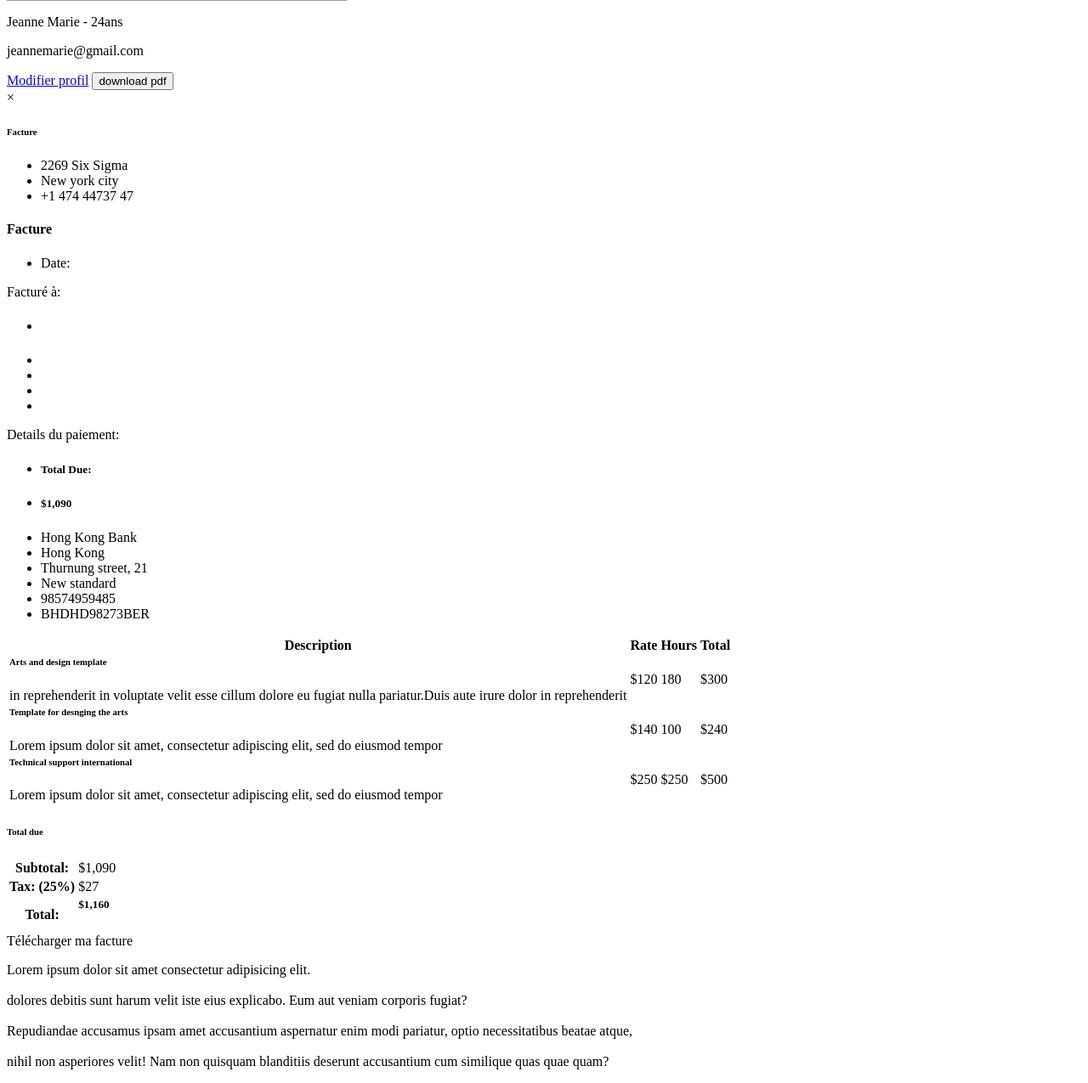
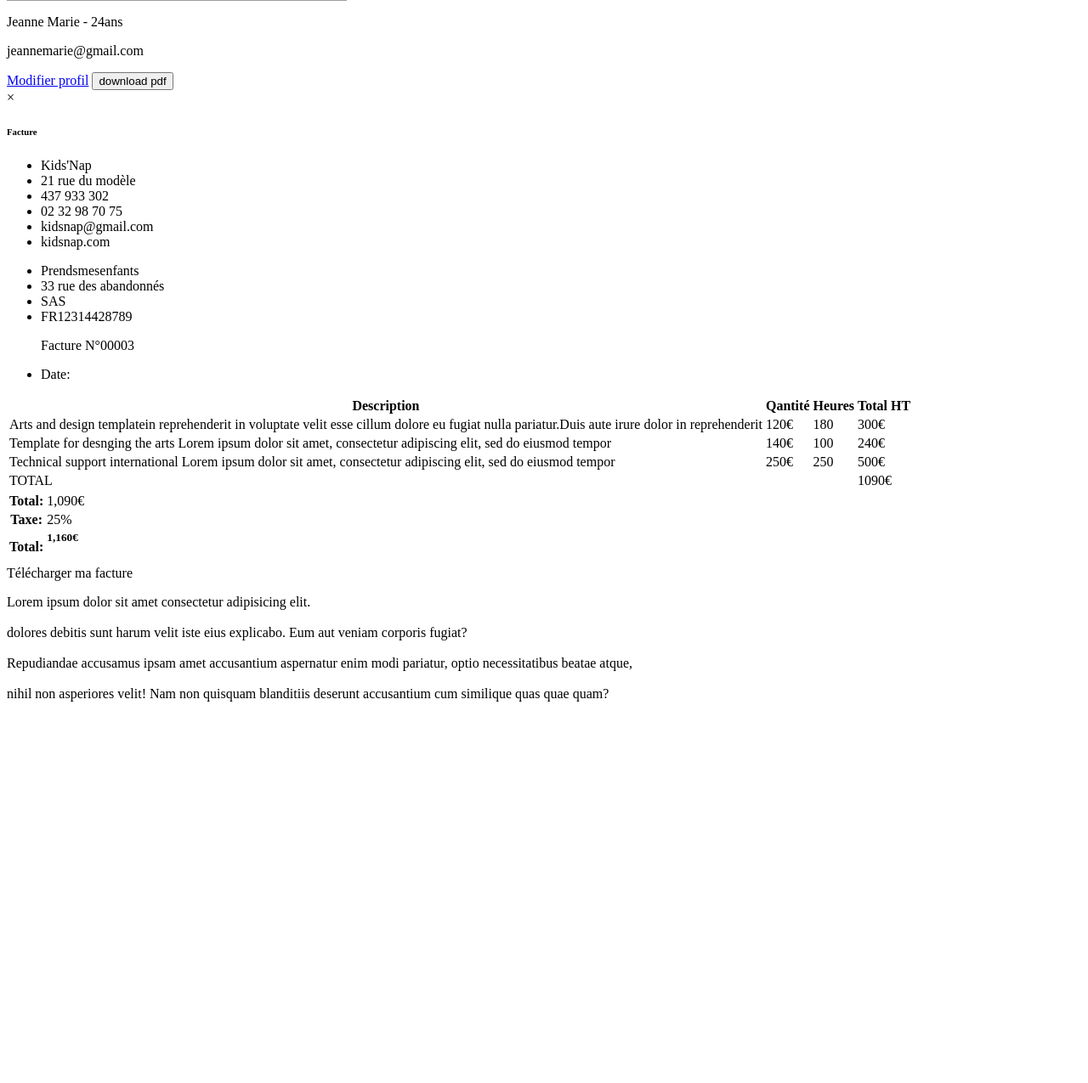
Before and after one commit to QVan27/KidsNap, a PHP site: page /dashboard-parents.php in a window 1280 px wide. Shown: the part 751-2026 px from the top of the page at 85% size. After the commit the page ends 1577 px from the top, so only its background shows below. Run offline with PHP 8.4, Linux system fonts and the light colour scheme; data that the repository does not hold is empty; grey boxes are pictures that could not be loaded.

Commit message:
facture unfinished

```diff
--- a/base_mvc/App/Views/dashboard-parents.php
+++ b/base_mvc/App/Views/dashboard-parents.php
@@ -19,10 +19,10 @@
 
             <!-- <a id="mybtn" class="btnprofil">Télécharger ma facture</a> -->
             <button class="btnprofil" id="download"> download pdf</button>
-            <div id="window" class="facture-modal">
+            <div id="facture" class="facture-modal">
                 <div class="facture-modal-content">
                     <span class="facture-close">&times;</span>
-                    <div class="facture" id="facture">
+                    <div class="facture" id="invoice">
                         <div class="facture-header">
                             <h6 class="facture-title text-primary">Facture</h6>
                         </div>
@@ -30,65 +30,35 @@
                         <div class="facture-body">
                             <div class="left-facture top-facture">
                                 <div class="text-facture-left">
-                                    <ul class="list list-unstyled mb-0 facture-text-left">
-                                        <li>2269 Six Sigma</li>
-                                        <li>New york city</li>
-                                        <li>+1 474 44737 47 </li>
-                                    </ul>
-                                </div>
-
-                                <div class="text-sm-right">
-                                    <h4 class="facture-color mb-2 mt-md-2">Facture </h4>
-                                    <!-- #BBB1243 -->
-                                    <ul class="list list-unstyled mb-0">
-                                        <li>Date: <span class="font-weight-semibold">
-                                                <!-- <?php echo $particuliers->created_at; ?> -->
-                                            </span></li>
+                                    <ul class="facture-text-left">
+                                        <li>Kids'Nap</li>
+                                        <li>21 rue du modèle</li>
+                                        <li>437 933 302</li>
+                                        <li>02 32 98 70 75</li>
+                                        <li>kidsnap@gmail.com</li>
+                                        <li>kidsnap.com</li>
                                     </ul>
                                 </div>
                             </div>
 
                             <div class="facture-name">
-                                <div class="facture-text-left">
-                                    <span class="text-muted">Facturé à:</span>
-                                    <ul class="list list-unstyled mb-0">
-                                        <li>
-                                            <h5 class="my-2">
-                                                <!-- <?php echo $particuliers->firstname . ' ' . $particuliers->lastname; ?> -->
-                                            </h5>
-                                        </li>
-                                        <li></li>
-                                        <li>
-                                            <!-- <?php echo $particuliers->adresse; ?> -->
-                                        </li>
-                                        <li>
-                                            <!-- <?php echo $particuliers->postal . ' ' . $particuliers->ville; ?> -->
-                                        </li>
-                                        <li><a href="#" data-abc="true">
-                                                <!-- <?php echo $particuliers->email; ?> -->
-                                            </a></li>
-                                    </ul>
-                                </div>
-
-                                <div class="mb-2 ml-auto"> <span class="text-muted">Details du paiement:</span>
-                                    <div class="d-flex flex-wrap wmin-md-400">
-                                        <ul class="list list-unstyled mb-0 text-left">
-                                            <li>
-                                                <h5 class="my-2">Total Due:</h5>
-                                            </li>
-                                        </ul>
+                                <div class="facture-text-right">
+                                    <div class="info-client">
                                         <ul class="list list-unstyled text-right mb-0 ml-auto">
-                                            <li>
-                                                <h5 class="font-weight-semibold my-2">$1,090</h5>
-                                            </li>
-                                            <li><span class="font-weight-semibold">Hong Kong Bank</span></li>
-                                            <li>Hong Kong</li>
-                                            <li>Thurnung street, 21</li>
-                                            <li>New standard</li>
-                                            <li><span class="font-weight-semibold">98574959485</span></li>
-                                            <li><span class="font-weight-semibold">BHDHD98273BER</span></li>
+                                            <li><span class="font-weight-semibold">Prendsmesenfants</span></li>
+                                            <li>33 rue des abandonnés</li>
+                                            <li>SAS</li>
+                                            <li>FR12314428789</li>
                                         </ul>
                                     </div>
+                                </div>
+                                <div class="text-date-left">
+                                    <ul class="list list-unstyled mb-0">
+                                        <p>Facture N°00003</p>
+                                        <li>Date: <span class="font-weight-semibold">
+                                                <!-- <?php echo $pro->created_at; ?> -->
+                                            </span></li>
+                                    </ul>
                                 </div>
                             </div>
                         </div>
@@ -97,41 +67,49 @@
                                 <thead>
                                     <tr>
                                         <th>Description</th>
-                                        <th>Rate</th>
-                                        <th>Hours</th>
-                                        <th>Total</th>
+                                        <th>Qantité</th>
+                                        <th>Heures</th>
+                                        <th>Total HT</th>
                                     </tr>
                                 </thead>
                                 <tbody>
                                     <tr>
                                         <td>
-                                            <h6 class="mb-0">Arts and design template</h6> <span class="text-muted">in
+                                            <p class="mb-0">Arts and design templatein
                                                 reprehenderit in voluptate velit esse cillum dolore eu fugiat nulla
-                                                pariatur.Duis aute irure dolor in reprehenderit</span>
+                                                pariatur.Duis aute irure dolor in reprehenderit</p>
                                         </td>
-                                        <td>$120</td>
+                                        <td>120€</td>
                                         <td>180</td>
-                                        <td><span class="font-weight-semibold">$300</span></td>
+                                        <td><span class="font-weight-semibold">300€</span></td>
                                     </tr>
                                     <tr>
                                         <td>
-                                            <h6 class="mb-0">Template for desnging the arts</h6> <span class="text-muted">Lorem
+                                            <p class="mb-0">Template for desnging the arts Lorem
                                                 ipsum dolor sit amet, consectetur adipiscing elit, sed do eiusmod
-                                                tempor</span>
+                                                tempor</p>
                                         </td>
-                                        <td>$140</td>
+                                        <td>140€</td>
                                         <td>100</td>
-                                        <td><span class="font-weight-semibold">$240</span></td>
+                                        <td><span class="font-weight-semibold">240€</span></td>
                                     </tr>
                                     <tr>
                                         <td>
-                                            <h6 class="mb-0">Technical support international</h6> <span class="text-muted">Lorem
+                                            <p class="mb-0">Technical support international Lorem
                                                 ipsum dolor sit amet, consectetur adipiscing elit, sed do eiusmod
-                                                tempor</span>
+                                                tempor</p>
                                         </td>
-                                        <td>$250</td>
-                                        <td>$250</td>
-                                        <td><span class="font-weight-semibold">$500</span></td>
+                                        <td>250€</td>
+                                        <td>250</td>
+                                        <td><span class="font-weight-semibold">500€</span></td>
+                                    </tr>
+                                    <tr>
+                                        <td>
+                                            TOTAL
+                                        </td>
+                                        <td></td>
+                                        <td></td>
+                                        <td>1090€</td>
                                     </tr>
                                 </tbody>
                             </table>
@@ -139,22 +117,21 @@
                         <div class="facture-body">
                             <div class="d-md-flex flex-md-wrap">
                                 <div class="pt-2 mb-3 wmin-md-400 ml-auto">
-                                    <h6 class="mb-3 text-left">Total due</h6>
                                     <div class="table-responsive">
                                         <table class="table">
                                             <tbody>
                                                 <tr>
-                                                    <th class="text-left">Subtotal:</th>
-                                                    <td class="text-right">$1,090</td>
+                                                    <th class="text-left">Total:</th>
+                                                    <td class="text-right">1,090€</td>
                                                 </tr>
                                                 <tr>
-                                                    <th class="text-left">Tax: <span class="font-weight-normal">(25%)</span></th>
-                                                    <td class="text-right">$27</td>
+                                                    <th class="text-left">Taxe:</th>
+                                                    <td class="text-right">25%</td>
                                                 </tr>
                                                 <tr>
                                                     <th class="text-left">Total:</th>
                                                     <td class="text-right text-primary">
-                                                        <h5 class="font-weight-semibold">$1,160</h5>
+                                                        <h5 class="font-weight-semibold">1,160€</h5>
                                                     </td>
                                                 </tr>
                                             </tbody>
@@ -168,8 +145,8 @@
                         <!-- <div class="facture-modal-content">
                         <span class="facture-close">&times;</span>
                         <h3 class="facture-text">Ceci est ma facture</h3> -->
-                        <a id="download" class="btnprofil">Télécharger ma facture</a>
-                    <!-- </div> -->
+                        <a id="download" class="btnprofil btn-facture">Télécharger ma facture</a>
+                        <!-- </div> -->
 
                     </div>
 
```
Also changed, not shown: base_mvc/public/asset/css/style.css (+28 -17 lines), base_mvc/public/asset/js/main.js (+4 -4 lines).
